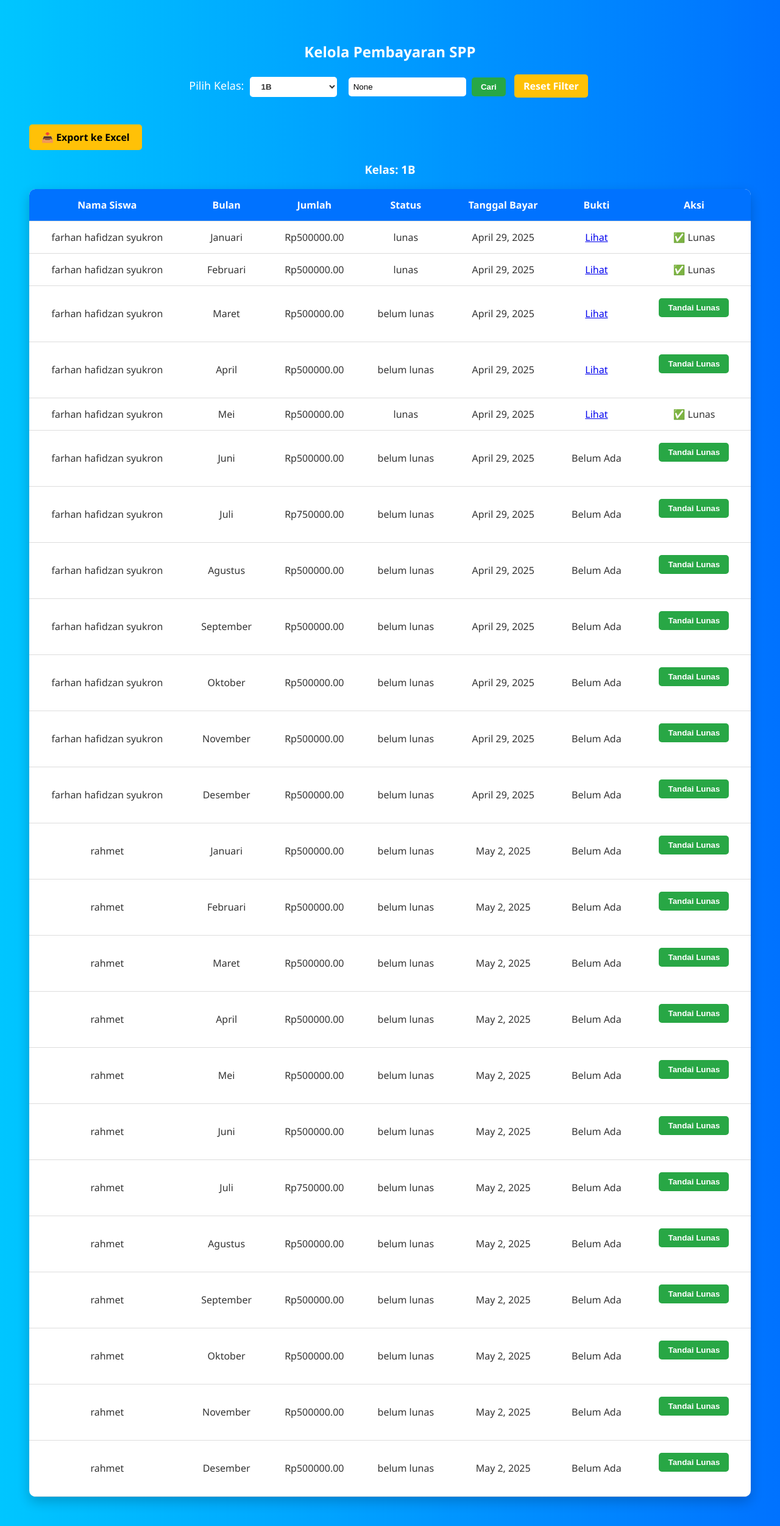
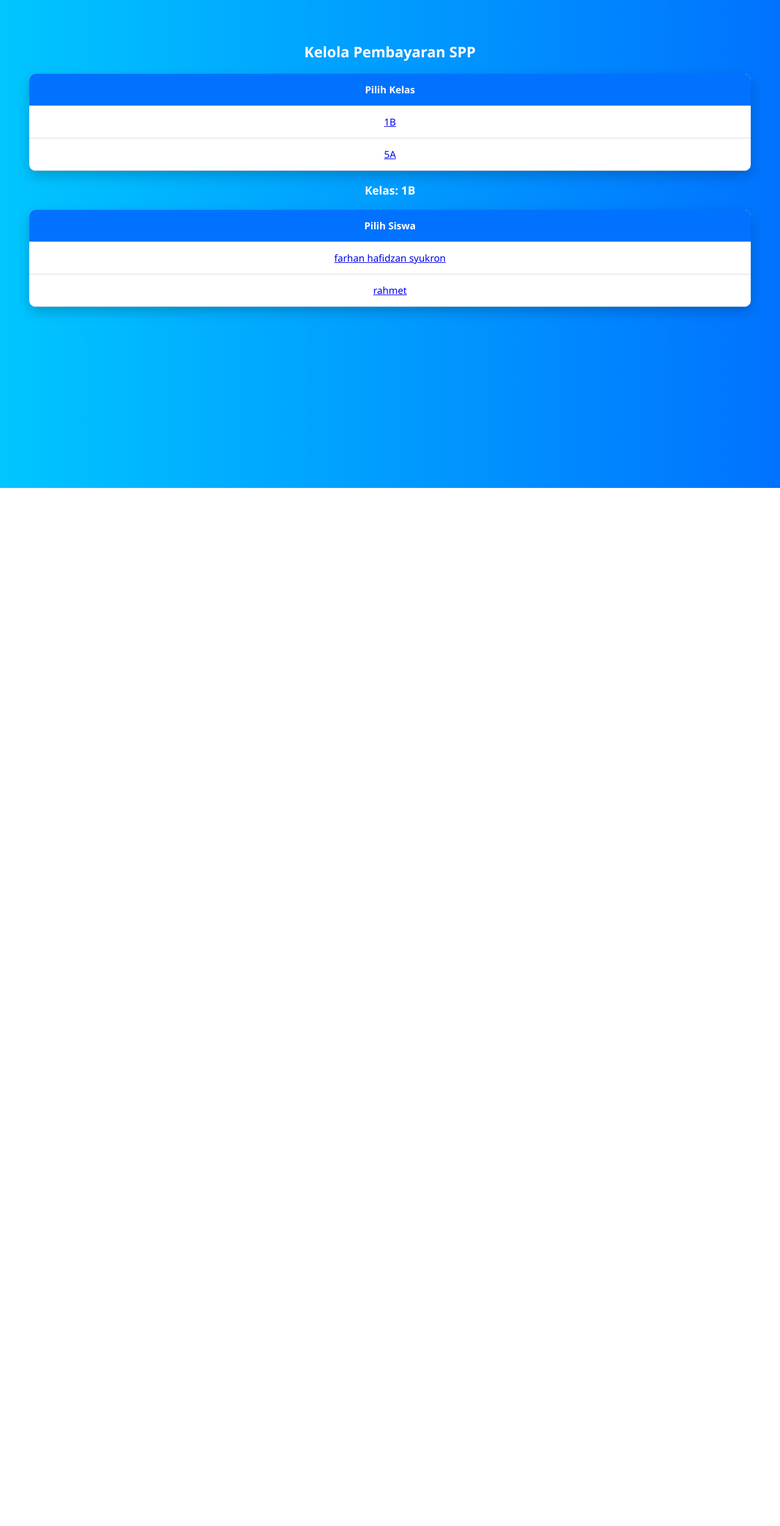
Before and after one commit to ANJAYWUKWUK/project-burhan, a Django app: page /dashboard-admin/pembayaran/?kelas=1B in a window 1280 px wide. Shown: the whole page at 61% size. After the commit the page ends 800 px from the top, so only its background shows below. Run offline with Django 5.2, Linux system fonts and the light colour scheme; a user stored in the database is signed in; data comes from the database, SQL or seed files in the repository; both versions use the stored data as it was after the commit.

Commit message:
Jagoan Chat GPT Gua MI

```diff
--- a/keuangan/templates/keuangan/admin/kelola_pembayaran.html
+++ b/keuangan/templates/keuangan/admin/kelola_pembayaran.html
@@ -97,36 +97,65 @@
 
 <h2>Kelola Pembayaran SPP</h2>
 
-<form method="GET">
-    <label for="kelas" style="color: white; font-size: 18px;">Pilih Kelas:</label>
-    <select name="kelas" id="kelas" onchange="this.form.submit()">
-        <option value="">-- Pilih Kelas --</option>
+<!-- PILIH KELAS -->
+<table>
+    <thead>
+        <tr>
+            <th>Pilih Kelas</th>
+        </tr>
+    </thead>
+    <tbody>
         {% for kelas in kelas_list %}
-            <option value="{{ kelas }}" {% if kelas == kelas_terpilih %}selected{% endif %}>{{ kelas }}</option>
+        <tr>
+            <td>
+                <a href="?kelas={{ kelas }}" class="kelas-link">{{ kelas }}</a>
+            </td>
+        </tr>
+        {% empty %}
+        <tr>
+            <td>Tidak ada kelas tersedia.</td>
+        </tr>
         {% endfor %}
-    </select>
-
-    {% if kelas_terpilih %}
-    <input type="text" name="search_nama" placeholder="Cari Nama Siswa..." value="{{ search_nama }}" style="margin-left: 10px; padding: 8px; border-radius: 5px; border: none;">
-    <button type="submit">Cari</button>
-    <a href="{% url 'kelola_pembayaran' %}" class="reset-link">Reset Filter</a>
-    {% endif %}
-</form>
-{% if pembayaran_list %}
-    <a href="{% url 'export_pembayaran_excel' %}?{% if kelas_terpilih %}kelas={{ kelas_terpilih }}{% endif %}"
-       style="margin-top: 20px; display: inline-block; padding: 10px 20px; background: #ffc107; color: black; text-decoration: none; border-radius: 5px; font-weight: bold;">
-       📥 Export ke Excel
-    </a>
-{% endif %}
+    </tbody>
+</table>
 
 {% if kelas_terpilih %}
     <h3>Kelas: {{ kelas_terpilih }}</h3>
+
+    <!-- PILIH SISWA -->
+    <table>
+        <thead>
+            <tr>
+                <th>Pilih Siswa</th>
+            </tr>
+        </thead>
+        <tbody>
+            {% for siswa in siswa_list %}
+            <tr>
+                <td>
+                    <a href="?kelas={{ kelas_terpilih }}&siswa_id={{ siswa.id }}" class="kelas-link">{{ siswa.nama }}</a>
+                </td>
+            </tr>
+            {% empty %}
+            <tr>
+                <td>Belum ada siswa di kelas ini.</td>
+            </tr>
+            {% endfor %}
+        </tbody>
+    </table>
 {% endif %}
+
+<!-- TABEL PEMBAYARAN SETELAH PILIH SISWA -->
+{% if pembayaran_list %}
+    <h3>Pembayaran Siswa: {{ siswa_terpilih.nama }}</h3>
+
+    <a href="{% url 'export_pembayaran_excel' %}?kelas={{ kelas_terpilih }}&siswa_id={{ siswa_terpilih.id }}" class="export-link">
+        📥 Export ke Excel
+    </a>
 
     <table>
         <thead>
             <tr>
-            <th>Nama Siswa</th>
                 <th>Bulan</th>
                 <th>Jumlah</th>
                 <th>Status</th>
@@ -138,7 +167,6 @@
         <tbody>
             {% for bayar in pembayaran_list %}
             <tr>
-            <td>{{ bayar.siswa.nama }}</td>
                 <td>{{ bayar.get_bulan_display }}</td>
                 <td>Rp{{ bayar.jumlah_bayar }}</td>
                 <td>{{ bayar.status_bayar }}</td>
@@ -152,7 +180,7 @@
                 </td>
                 <td>
                     {% if bayar.status_bayar == 'belum lunas' %}
-                <form method="POST">
+                    <form method="POST" style="margin: 0;">
                         {% csrf_token %}
                         <input type="hidden" name="pembayaran_id" value="{{ bayar.id }}">
                         <button type="submit">Tandai Lunas</button>
@@ -164,11 +192,12 @@
             </tr>
             {% empty %}
             <tr>
-            <td colspan="7" style="text-align: center;">Tidak ada data pembayaran.</td>
+                <td colspan="6">Tidak ada data pembayaran.</td>
             </tr>
             {% endfor %}
         </tbody>
     </table>
+{% endif %}
 
 </body>
 </html>
--- a/keuangan/views.py
+++ b/keuangan/views.py
@@ -274,21 +274,22 @@ def hapus_piutang(request, id):
 
 @login_required
 def kelola_pembayaran(request):
-    # Ambil daftar semua kelas unik
     kelas_list = Siswa.objects.values_list('kelas', flat=True).distinct()
 
     kelas_terpilih = request.GET.get('kelas')
+    siswa_id = request.GET.get('siswa_id')
     search_nama = request.GET.get('search_nama')
 
-    pembayaran_list = PembayaranSPP.objects.all()
+    pembayaran_list = None
+    siswa_list = []
+    siswa_terpilih = None
 
     if kelas_terpilih:
-        pembayaran_list = pembayaran_list.filter(siswa__kelas=kelas_terpilih)
+        siswa_list = Siswa.objects.filter(kelas=kelas_terpilih)
 
-    if search_nama:
-        pembayaran_list = pembayaran_list.filter(siswa__nama__icontains=search_nama)
-
-    pembayaran_list = pembayaran_list.order_by('siswa__nama', 'bulan')
+        if siswa_id:
+            siswa_terpilih = get_object_or_404(Siswa, id=siswa_id)
+            pembayaran_list = PembayaranSPP.objects.filter(siswa=siswa_terpilih).order_by('bulan')
 
     if request.method == 'POST':
         pembayaran_id = request.POST.get('pembayaran_id')
@@ -297,22 +298,30 @@ def kelola_pembayaran(request):
         pembayaran.status_bayar = 'lunas'
         pembayaran.save()
 
+        # redirect tetap jaga query string supaya tetap di halaman yang sama
         redirect_url = request.path
-        if kelas_terpilih or search_nama:
-            redirect_url += '?'
-            if kelas_terpilih:
-                redirect_url += f'kelas={kelas_terpilih}&'
-            if search_nama:
-                redirect_url += f'search_nama={search_nama}'
+        query_params = []
+        if kelas_terpilih:
+            query_params.append(f'kelas={kelas_terpilih}')
+        if siswa_id:
+            query_params.append(f'siswa_id={siswa_id}')
+        if search_nama:
+            query_params.append(f'search_nama={search_nama}')
+        if query_params:
+            redirect_url += '?' + '&'.join(query_params)
 
         return redirect(redirect_url)
 
     return render(request, 'keuangan/admin/kelola_pembayaran.html', {
-        'pembayaran_list': pembayaran_list,
         'kelas_list': kelas_list,
         'kelas_terpilih': kelas_terpilih,
+        'siswa_list': siswa_list,
+        'siswa_terpilih': siswa_terpilih,
+        'pembayaran_list': pembayaran_list,
         'search_nama': search_nama,
     })
+
+
 
 def is_siswa(user):
     return hasattr(user, 'siswa')
```
Also changed, not shown: db.sqlite3. Lines whose indentation alone changed are shown as unchanged.
